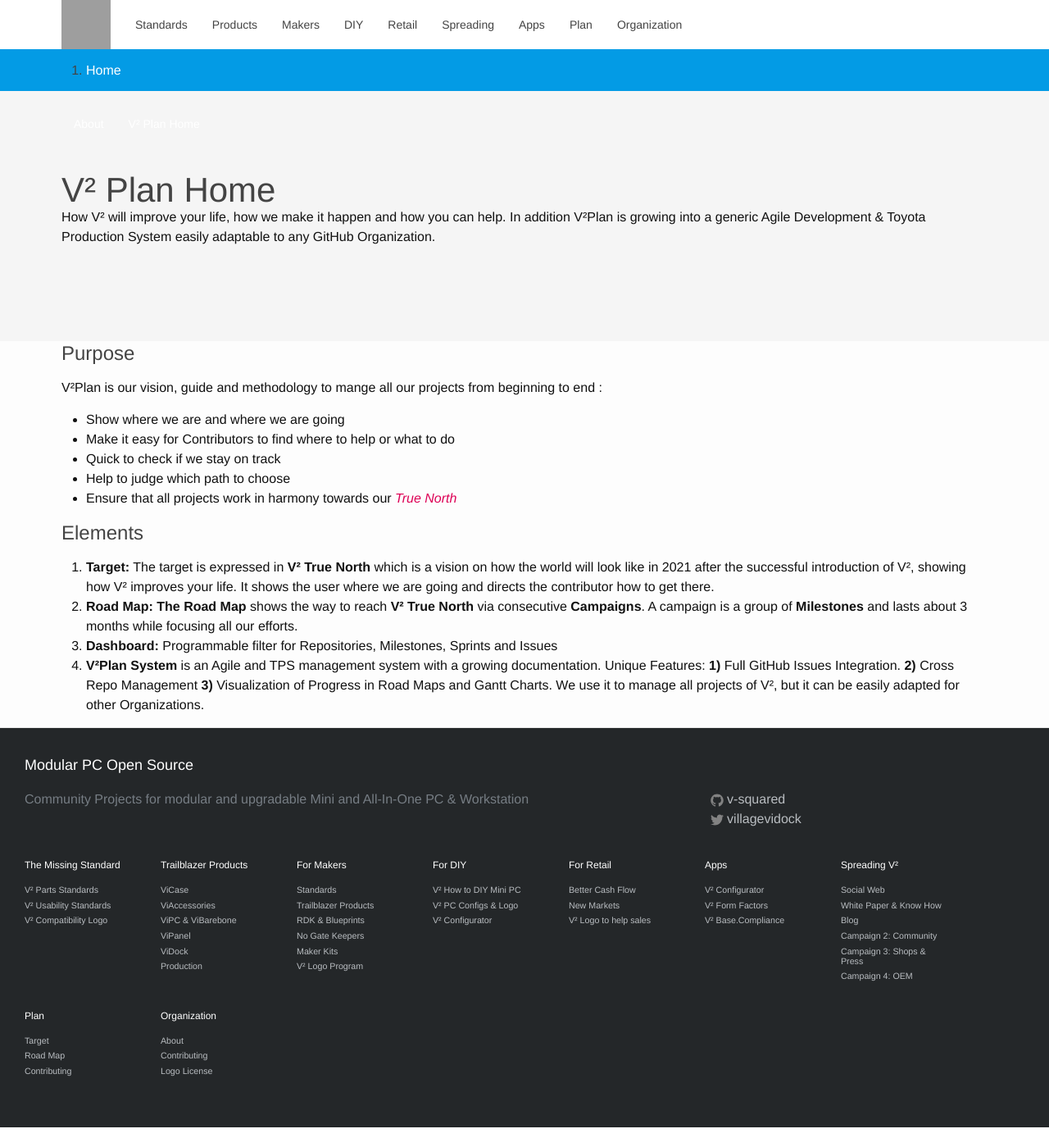
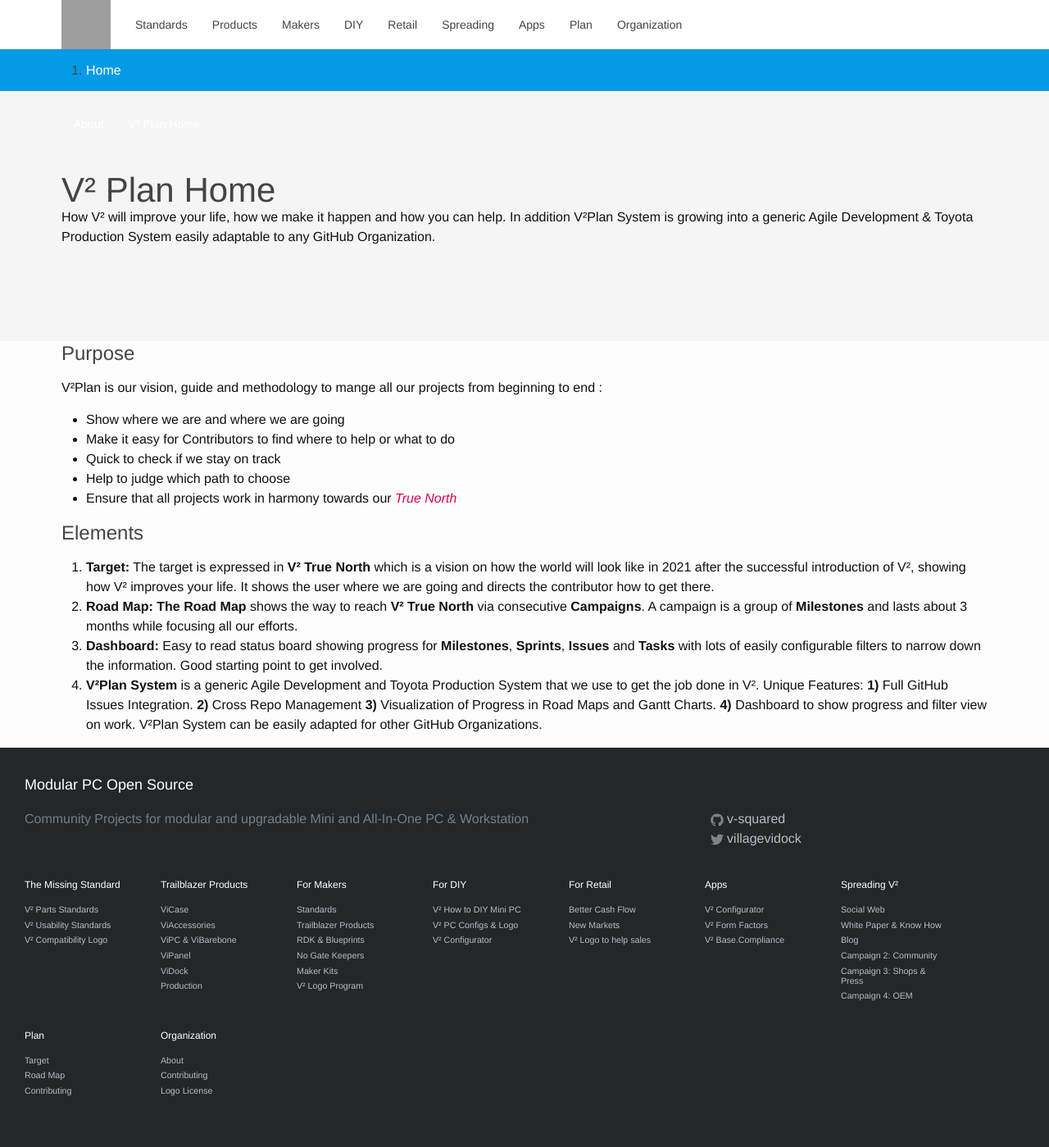
Before and after one commit to V-Squared/v2-Plan, a Jekyll site: the page built from index.md, in a window 1280 px wide. Shown: the whole page at 82% size. Built offline with Jekyll 4.4.1, drawn with Linux system fonts in a browser that asks for light colours; nearby versions of some CDN libraries; before the commit the page ends 1375 px from its top, so only the background shows below that; grey boxes are pictures that could not be loaded.

Commit message:
Tuned description and elements

```diff
--- a/index.md
+++ b/index.md
@@ -1,7 +1,7 @@
 ---
 layout: default
 title: V² Plan Home
-description: How V² will improve your life, how we make it happen and how you can help. In addition V²Plan is growing into a generic Agile Development & Toyota Production System easily adaptable to any GitHub Organization.
+description: How V² will improve your life, how we make it happen and how you can help. In addition V²Plan System is growing into a generic Agile Development & Toyota Production System easily adaptable to any GitHub Organization.
 ---
 
 ## Purpose <a name="purpose"></a>
@@ -18,5 +18,5 @@ V²Plan is our vision, guide and methodology to mange all our projects from begi
 ## Elements <a name="elements"></a>
 1. **Target:** The target is expressed in **V² True North** which is a vision on how the world will look like in 2021 after the successful introduction of V², showing how V² improves your life. It shows the user where we are going and directs the contributor how to get there.
 2. **Road Map:** **The Road Map** shows the way to reach **V² True North** via consecutive **Campaigns**. A campaign is a group of **Milestones** and lasts about 3 months while focusing all our efforts.
-3. **Dashboard:**  Programmable filter for Repositories, Milestones, Sprints and Issues
-4. **V²Plan System** is an Agile and TPS management system with a growing documentation. Unique Features: **1)** Full GitHub Issues Integration. **2)** Cross Repo Management **3)** Visualization of Progress in Road Maps and Gantt Charts. We use it to manage all projects of V², but it can be easily adapted for other Organizations.
+3. **Dashboard:**  Easy to read status board showing progress for **Milestones**, **Sprints**, **Issues** and **Tasks** with lots of easily configurable filters to narrow down the information. Good starting point to get involved.
+4. **V²Plan System** is a generic Agile Development and Toyota Production System  that we use to get the job done in V². Unique Features: **1)** Full GitHub Issues Integration. **2)** Cross Repo Management **3)** Visualization of Progress in Road Maps and Gantt Charts. **4)** Dashboard to show progress and filter view on work. V²Plan System can be easily adapted for other GitHub Organizations.
```
